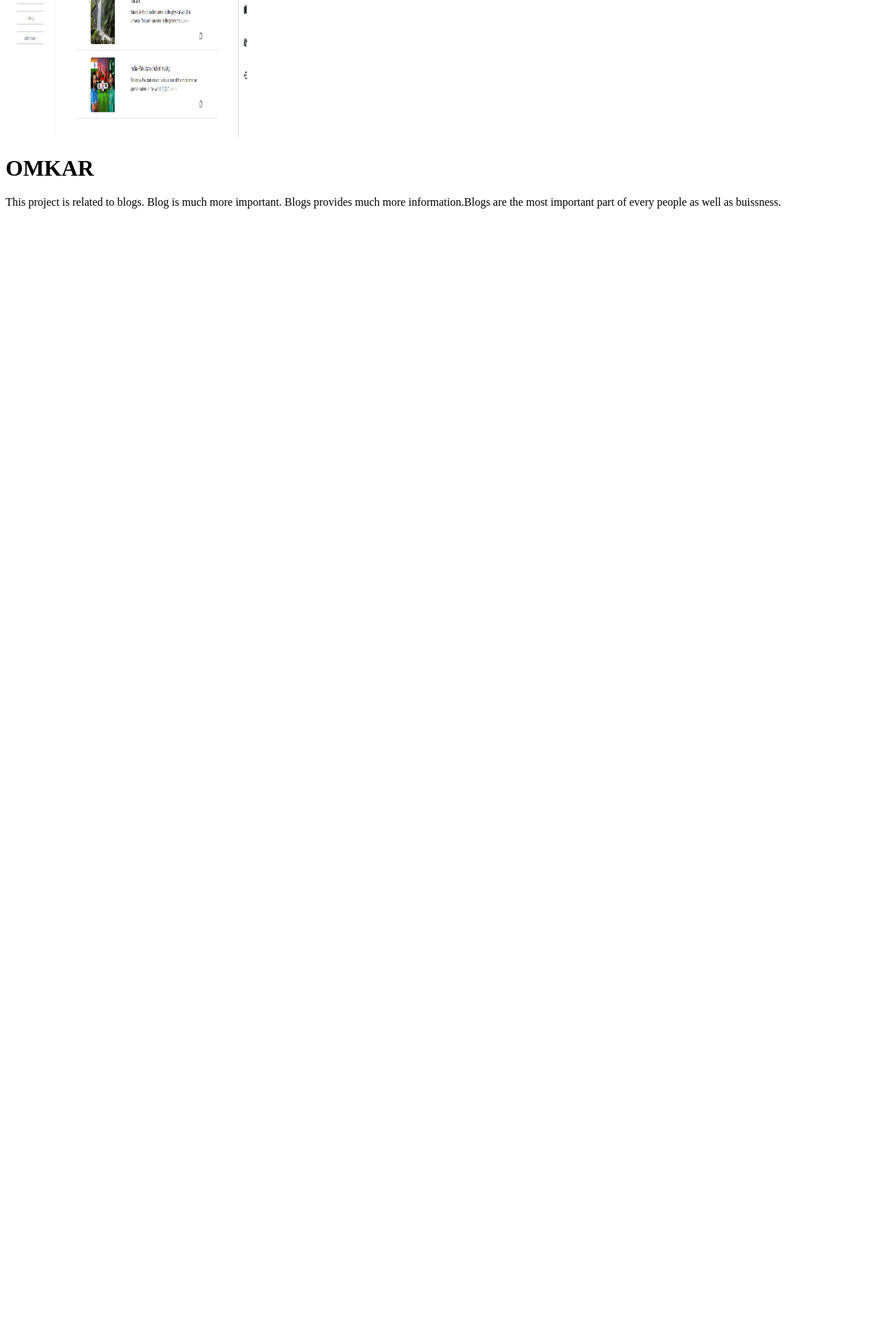
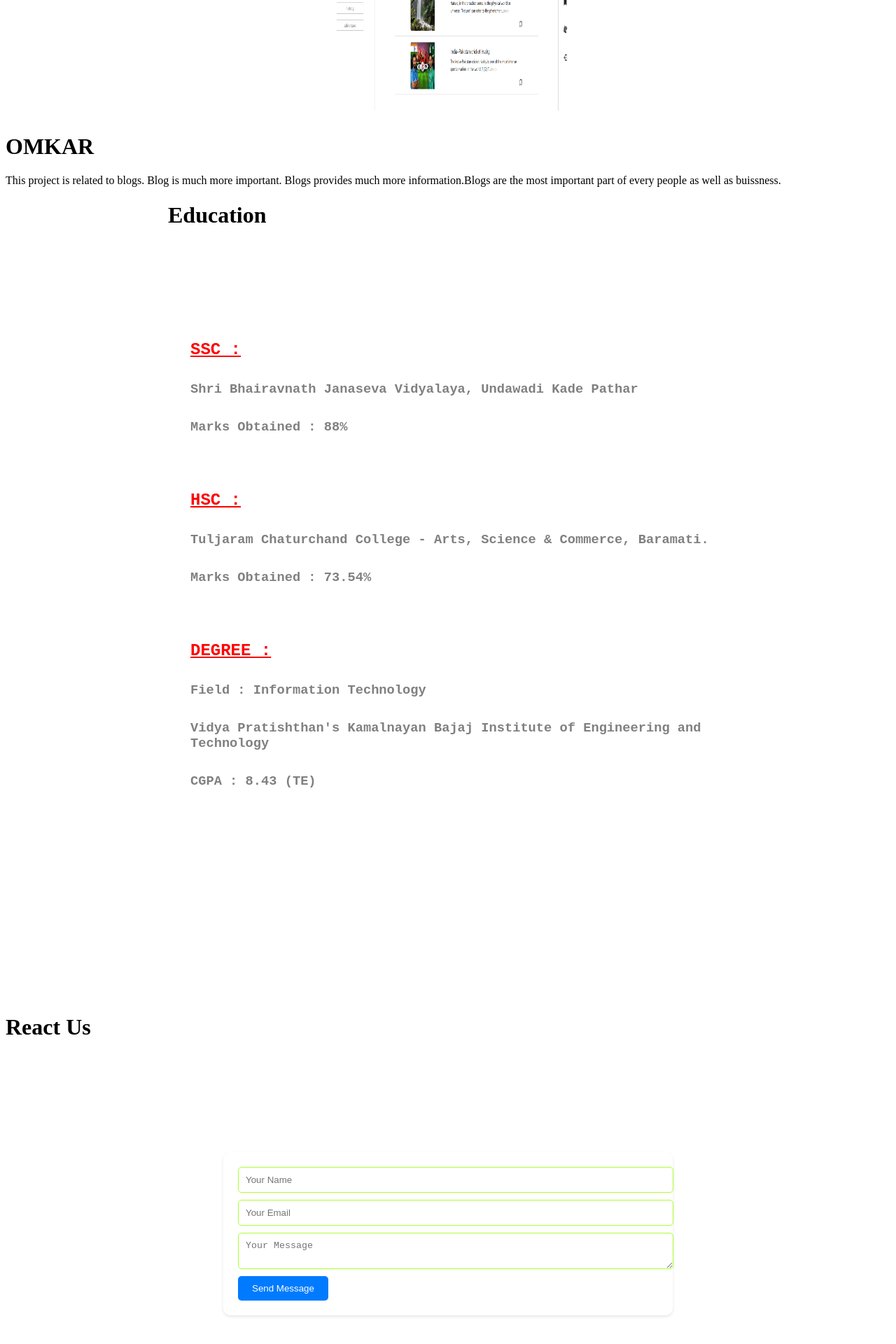
Before and after one commit to omkarjarad2002/portfolio_nextjs, a Next.js app: page / in a window 1280 px wide. Shown: the part 5558-7478 px from the top of the page at 70% size. Before the commit the page ends 5872 px from the top, so only its background shows below. Built offline with nearby package versions, Linux system fonts and the light colour scheme.

Commit message:
14-08-2023

```diff
--- a/package.json
+++ b/package.json
@@ -9,7 +9,10 @@
     "lint": "next lint"
   },
   "dependencies": {
+    "@fortawesome/fontawesome-free": "^6.4.2",
     "@fortawesome/fontawesome-svg-core": "^6.4.2",
+    "@fortawesome/free-brands-svg-icons": "^6.4.2",
+    "@fortawesome/free-regular-svg-icons": "^6.4.2",
     "@fortawesome/free-solid-svg-icons": "^6.4.2",
     "@fortawesome/react-fontawesome": "^0.2.0",
     "@types/node": "20.4.7",
--- /dev/null
+++ b/src/app/Contact.css
@@ -0,0 +1,45 @@
+/* styles.module.css */
+.contact-form {
+  max-width: 600px;
+  margin: 0 auto;
+  padding: 20px;
+  border: 1px solid transparent;
+  border-radius: 10px;
+  box-shadow: 0 2px 4px rgba(0, 0, 0, 0.1);
+  background-color: transparent;
+  margin-top: 10rem;
+}
+
+.contact-form input,
+.contact-form textarea {
+  color: #ffffff;
+  display: block;
+  width: 100%;
+  padding: 10px;
+  margin-bottom: 10px;
+  border: 1px solid greenyellow;
+  border-radius: 5px;
+  background-color: transparent;
+}
+
+.contact-form button {
+  background-color: #007bff;
+  color: #fff;
+  border: none;
+  border-radius: 5px;
+  padding: 10px 20px;
+  cursor: pointer;
+}
+
+.contact-form button:hover {
+  background-color: #0056b3;
+}
+.con_box {
+  margin-top: 10rem;
+  margin-bottom: 10rem;
+}
+
+.contact-form input:hover,
+.contact-form textarea:hover {
+  border: 1px solid red;
+}
--- /dev/null
+++ b/src/app/Contact.tsx
@@ -0,0 +1,68 @@
+import React, { useState } from "react";
+import "./Contact.css";
+import Arrow from "./Arrow";
+
+const Contact = () => {
+  //   const [formData, setFormData] = useState({
+  //     name: "",
+  //     email: "",
+  //     message: "",
+  //   });
+
+  //   const handleChange = (e) => {
+  //     const { name, value } = e.target;
+  //     setFormData((prevData) => ({
+  //       ...prevData,
+  //       [name]: value,
+  //     }));
+  //   };
+
+  //   const handleSubmit = (e) => {
+  //     e.preventDefault();
+  //     // Here you can add your form submission logic, like sending an email or saving to a database
+  //     console.log(formData);
+  //   };
+
+  return (
+    // <form className="contact-form" onSubmit={handleSubmit}>
+    //   <input
+    //     type="text"
+    //     name="name"
+    //     placeholder="Your Name"
+    //     value={formData.name}
+    //     onChange={handleChange}
+    //     required
+    //   />
+    //   <input
+    //     type="email"
+    //     name="email"
+    //     placeholder="Your Email"
+    //     value={formData.email}
+    //     onChange={handleChange}
+    //     required
+    //   />
+    //   <textarea
+    //     name="message"
+    //     placeholder="Your Message"
+    //     value={formData.message}
+    //     onChange={handleChange}
+    //     required
+    //   ></textarea>
+    //   <button type="submit">Send Message</button>
+    // </form>
+    <div className="con_box">
+      <h1 className=" skills_heading font-sans font-bold text-center text-3xl scroll-m-0.5">
+        React Us
+      </h1>
+      <Arrow />
+      <form className="contact-form">
+        <input type="text" name="name" placeholder="Your Name" required />
+        <input type="email" name="email" placeholder="Your Email" required />
+        <textarea name="message" placeholder="Your Message" required></textarea>
+        <button type="submit">Send Message</button>
+      </form>
+    </div>
+  );
+};
+
+export default Contact;
--- /dev/null
+++ b/src/app/Education.css
@@ -0,0 +1,46 @@
+.education {
+  height: 1000px;
+  width: 800px;
+  margin: auto;
+}
+.project_image {
+  text-align: center;
+  align-items: center;
+  justify-content: center;
+  margin: 2rem auto 2rem auto;
+  height: 300px;
+  width: 350px;
+  border: 1px solid #ffffff;
+  border-radius: 8px;
+}
+
+.blog_image {
+  height: 100%;
+  width: 100%;
+  border-radius: 8px;
+}
+
+.edu_box {
+  margin-top: 10rem;
+  height: 300px;
+  width: 100%;
+  margin-bottom: 5rem;
+}
+
+.ssc_head {
+  color: red;
+  font-family: "Courier New", Courier, monospace;
+  margin-left: 2rem;
+  margin-top: 2rem;
+  text-decoration: underline;
+}
+
+.ssc_desc {
+  color: grey;
+  font-family: "Courier New", Courier, monospace;
+  margin-left: 2rem;
+  margin-top: 2rem;
+}
+.edu_10th_box {
+  margin-bottom: 5rem;
+}
--- /dev/null
+++ b/src/app/Education.tsx
@@ -0,0 +1,42 @@
+import React from "react";
+import "./Education.css";
+import Arrow from "./Arrow";
+import Image from "next/image";
+
+function Education() {
+  return (
+    <div className="education">
+      <h1 className=" skills_heading font-sans font-bold text-center text-3xl scroll-m-0.5">
+        Education
+      </h1>
+      <Arrow />
+      <div className="edu_box">
+        <div className="edu_10th_box">
+          <h2 className=" ssc_head text-2xl ">SSC : </h2>
+          <h3 className="ssc_desc text-xl">
+            Shri Bhairavnath Janaseva Vidyalaya, Undawadi Kade Pathar
+          </h3>
+          <h3 className="ssc_desc text-xl">Marks Obtained : 88%</h3>
+        </div>
+        <div className="edu_10th_box">
+          <h2 className=" ssc_head text-2xl">HSC : </h2>
+          <h3 className="ssc_desc text-xl">
+            Tuljaram Chaturchand College - Arts, Science & Commerce, Baramati.
+          </h3>
+          <h3 className="ssc_desc text-xl">Marks Obtained : 73.54%</h3>
+        </div>
+        <div className="edu_10th_box">
+          <h2 className=" ssc_head text-2xl">DEGREE : </h2>
+          <h3 className="ssc_desc text-xl">Field : Information Technology</h3>
+          <h3 className="ssc_desc text-xl">
+            Vidya Pratishthan's Kamalnayan Bajaj Institute of Engineering and
+            Technology
+          </h3>
+          <h3 className="ssc_desc text-xl">CGPA : 8.43 (TE)</h3>
+        </div>
+      </div>
+    </div>
+  );
+}
+
+export default Education;
--- /dev/null
+++ b/src/app/Footer.css
@@ -0,0 +1,27 @@
+Footer.module.css .footer {
+  background-color: #333;
+  color: #fff;
+  padding: 20px;
+  text-align: center;
+}
+
+.socialIcons {
+  margin-bottom: 10px;
+}
+
+.icon {
+  font-size: 24px;
+  margin: 0 10px;
+  color: #fff;
+  transition: color 0.3s ease-in-out;
+  height: 35px;
+  width: 35px;
+}
+
+.icon:hover {
+  color: #007bff;
+}
+
+p {
+  margin: 0;
+}
--- /dev/null
+++ b/src/app/Footer.tsx
@@ -0,0 +1,41 @@
+// import React from "react";
+// import { FontAwesomeIcon } from "@fortawesome/react-fontawesome";
+// import {
+//   faGithub,
+//   faTwitter,
+//   faLinkedin,
+// } from "@fortawesome/free-brands-svg-icons";
+// import styles from "./Footer.css";
+
+// const Footer = () => {
+//   return (
+//     <footer className={styles.footer}>
+//       <div className={styles.socialIcons}>
+//         <a
+//           href="https://github.com/yourusername"
+//           target="_blank"
+//           rel="noopener noreferrer"
+//         >
+//           <FontAwesomeIcon icon={faGithub} className={styles.icon} />
+//         </a>
+//         <a
+//           href="https://twitter.com/yourusername"
+//           target="_blank"
+//           rel="noopener noreferrer"
+//         >
+//           <FontAwesomeIcon icon={faTwitter} className={styles.icon} />
+//         </a>
+//         <a
+//           href="https://linkedin.com/in/yourusername"
+//           target="_blank"
+//           rel="noopener noreferrer"
+//         >
+//           <FontAwesomeIcon icon={faLinkedin} className={styles.icon} />
+//         </a>
+//       </div>
+//       <p>&copy; {new Date().getFullYear()} Your Name. All rights reserved.</p>
+//     </footer>
+//   );
+// };
+
+// export default Footer;
--- a/src/app/page.tsx
+++ b/src/app/page.tsx
@@ -1,6 +1,9 @@
 import Image from "next/image";
 import Arrow from "./Arrow";
 import Link from "next/link";
+import Education from "./Education";
+import Contact from "./Contact";
+// import Footer from "./Footer";
 
 export default function Home() {
   return (
@@ -196,6 +199,9 @@ export default function Home() {
             </div>
           </div>
         </div>
+        <Education />
+        <Contact />
+        {/* <Footer /> */}
       </div>
     </>
   );
```
Also changed, not shown: 1 other file (tests, documents, lock files or other folders).
